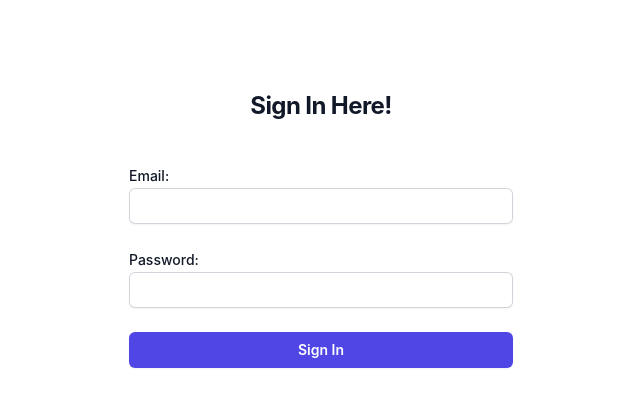
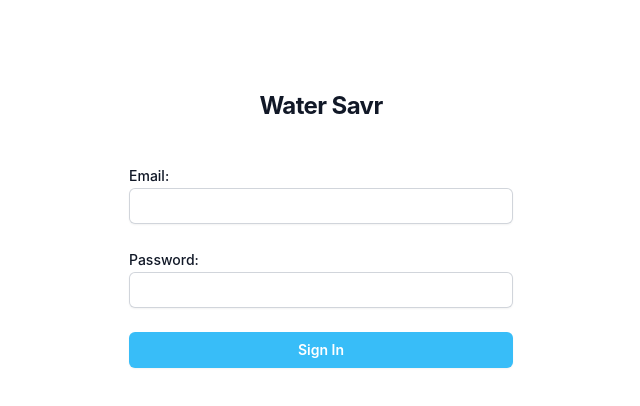
Before and after one commit to nealchapman1995/water_wise, a React (Create React App) app: page / in a window 1280 px wide. Shown: the top 406 px of the page, without its empty margins (319-959 px from the left). Built offline with nearby package versions, Linux system fonts and the light colour scheme; no server answers.

Commit message:
added some additional css

```diff
--- a/src/Signin.js
+++ b/src/Signin.js
@@ -23,7 +23,7 @@ const SignInForm = ({ setUser }) => {
 
   return (
     <div className="flex min-h-full flex-1 flex-col justify-center px-6 py-12 lg:px-8">
-        <h2 className="mt-10 text-center text-2xl font-bold leading-9 tracking-tight text-gray-900">Sign In Here!</h2>
+        <h2 className="mt-10 text-center text-2xl font-bold leading-9 tracking-tight text-gray-900">Water Savr</h2>
         <div className="mt-10 sm:mx-auto sm:w-full sm:max-w-sm">
             <form onSubmit={handleSignIn} className="space-y-6">
                 <div>
@@ -36,7 +36,7 @@ const SignInForm = ({ setUser }) => {
                         <input type="password" value={password} onChange={(e) => setPassword(e.target.value)} required className="block w-full rounded-md border-0 py-1.5 text-gray-900 shadow-sm ring-1 ring-inset ring-gray-300 placeholder:text-gray-400 focus:ring-2 focus:ring-inset focus:ring-indigo-600 sm:text-sm sm:leading-6"></input>
                     </div>
                 </div>
-                <button type="submit" className="flex w-full justify-center rounded-md bg-indigo-600 px-3 py-1.5 text-sm font-semibold leading-6 text-white shadow-sm hover:bg-indigo-500 focus-visible:outline focus-visible:outline-2 focus-visible:outline-offset-2 focus-visible:outline-indigo-600">Sign In</button>
+                <button type="submit" className="flex w-full justify-center rounded-md bg-sky-400 px-3 py-1.5 text-sm font-semibold leading-6 text-white shadow-sm hover:bg-sky-500 focus-visible:outline focus-visible:outline-2 focus-visible:outline-offset-2 focus-visible:outline-sky-600">Sign In</button>
             </form>
         </div>
         {error && <p style={{ color: "red" }}>{error}</p>}
```
Also changed, not shown: 1 other file (tests, documents, lock files or other folders).
